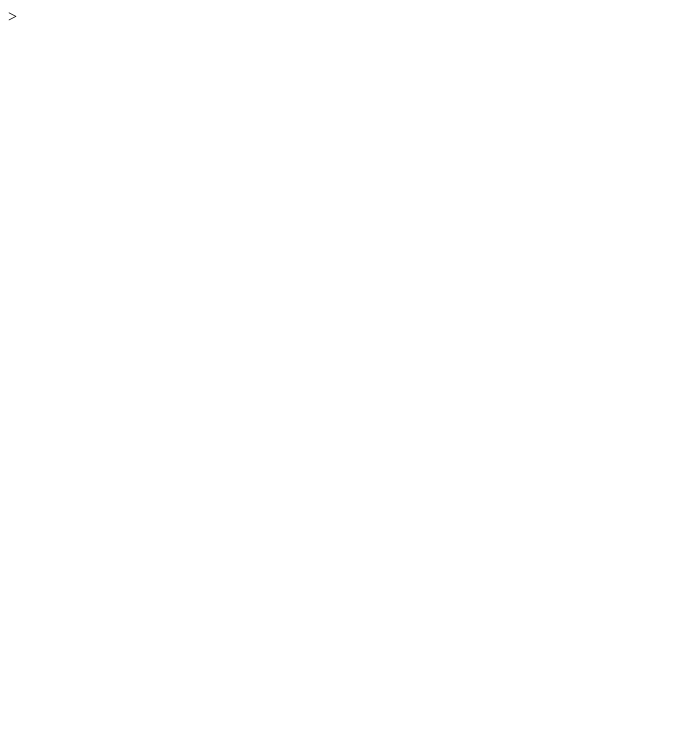
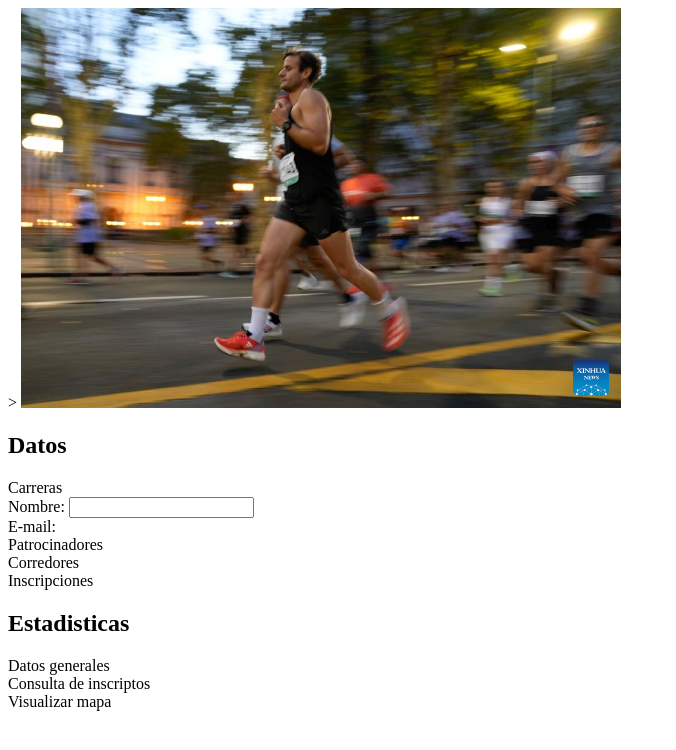
Before and after one commit to demarcopy/obligatorio_p1, a plain HTML site: page index.html in a window 1280 px wide. Shown: the whole page, without its empty margins (0-676 px from the left). Drawn offline with Linux system fonts and the light colour scheme.

Commit message:
Push - Estructura
Estructura

```diff
--- a/index.html
+++ b/index.html
@@ -10,6 +10,49 @@
     <title>Carreras Callejeras</title>
 </head>
 <body>
+    <img src = "img/img1.jpg" width= "auto" height="400">
+
+    <h2>Datos</h2>
+        <article>Carreras</article>
+        <!-- Form -->
+
+        <form action="/handling-form-page" method="post">
+        <div>
+        <label for="nombre">Nombre:</label>
+        <input type="text" id="nombre" name="nombre">
+        </div>
+        <div>
+        <label for="mail">E-mail:</label>
+
+
+        <article>Patrocinadores</article>
+        <!-- Form -->
+
+
+        <article>Corredores</article>
+        <!-- Form -->
+
+
+
+        <article>Inscripciones</article>
+        <!-- Form -->
+
+
+
+
+    <h2>Estadisticas</h2>
+        <article>Datos generales</article>
+
+
+        <article>Consulta de inscriptos</article>
+
+
+
+        <article>Visualizar mapa</article>
+
+
+
+
 
 </body>
 </html>
```
